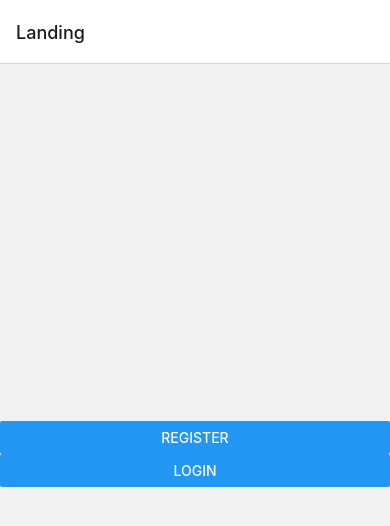
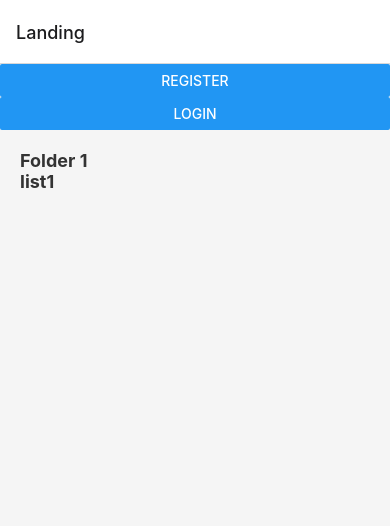
Before and after one commit to aimee4312/Doozy, a React Native app: screen / in a window 390 px wide. Shown: the top 526 px of the page. Built offline with nearby package versions, Linux system fonts and the light colour scheme; no server answers.

Commit message:
Broken side menu

```diff
--- a/components/auth/Landing.js
+++ b/components/auth/Landing.js
@@ -1,5 +1,6 @@
 import React from 'react'
 import { View, Button } from 'react-native'
+import List from './listSideMenu'
 
 export default function Landing({ navigation }) {
   return (
@@ -12,6 +13,7 @@ export default function Landing({ navigation }) {
         title="Login"
         onPress={() => navigation.navigate("Login")}
       />
+      <List/>
     </View>
   )
 }
--- /dev/null
+++ b/components/auth/listSideMenu.js
@@ -0,0 +1,250 @@
+import React, { Component, useState } from 'react';
+import {
+    LayoutAnimation,
+    StyleSheet,
+    Button,
+    View,
+    SafeAreaView,
+    Text,
+    Alert,
+    FlatList,
+    TouchableOpacity,
+    ScrollView,
+    style,
+} from 'react-native';
+
+const List = ({ listName }) => {
+    return (
+        <View style={styles.itemContainer}>
+            <Text style={styles.itemContent}>
+                {listName}
+            </Text>
+        </View>
+    )
+}
+
+
+const Folder = ({ item }) => {
+    const [expanded, setExpanded] = useState(false);
+
+    const toggleExpand = () => {
+        setExpanded(!expanded);
+    };
+
+    const renderlist = ({ list }) => (
+        <List listName={list.name} />
+    );
+
+    return (
+        <View style={styles.itemContainer}>
+            {/* <TouchableOpacity
+                onPress={toggleExpand}
+                style={styles.itemTouchable}
+            >  */}
+                <Text style={styles.itemTitle}>
+                    {item.title}
+                </Text>
+            {/* </TouchableOpacity>  */}
+            <FlatList
+                    data={item.lists}
+                    renderlist={({item}) => <View style={styles.itemContainer}>
+                                            <Text >
+                                                {item.name}
+                                            </Text>
+                                            </View> }
+
+                    //{renderlist}
+                    keyExtractor={item => item.id}
+                />
+                {/* // <Text style={styles.itemContent}>
+                //     {item.content}
+                // </Text>  */}
+
+        </View>
+    );
+};
+
+const FolderList = () => {
+    const renderItem = ({ item }) => (
+        <Folder item={item} />
+    );
+
+    return (
+
+                <View>
+                    <Text style={styles.itemTitle}>
+                        {DATA[0].title}
+                    </Text>
+                    <Text style={styles.itemTitle}>
+                        {DATA[0].lists[0].name}
+                    </Text>
+                    <FlatList
+                        data={DATA[0].lists[0]}
+                        renderlist={({item}) => <Text>
+                                                    item.name
+                                                </Text>
+                                                }
+
+                        //{renderlist}
+                        keyExtractor={item => item.id}
+                    />
+                </View>
+
+    );
+};
+
+let DATA = [
+    {
+        id: 1,
+        title: "Folder 1",
+        lists: [
+            {
+                id: 1,
+                name: "list1"
+            },
+            {
+                id: 2,
+                name: "list2"
+            }
+        ],
+        content:
+            `JavaScript (JS) is the most popular
+            lightweight, interpreted compiled
+            programming language. It can be used
+            for both Client-side as well as
+            Server-side developments. JavaScript
+            also known as a scripting language
+            for web pages.`,
+    },
+    {
+        id: 2,
+        title: "Folder 2",
+        lists: [
+            {id: 1, name: "list1"},
+            {id: 2, name: "list2"}],
+        content:
+            `A Computer Science portal for geeks.
+            It contains well written, well thought
+            and well explained computer science and
+            programming articles`,
+    },
+    {
+        id: 3,
+        title: "Folder 3",
+        lists: [
+            {id: 1, name: "list1"},
+            {id: 2, name: "list2"}],
+        content:
+            `Python is a high-level, general-purpose,
+            and very popular programming language.
+            Python programming language (latest
+            Python 3) is being used in web development,
+            Machine Learning applications, along with
+            all cutting-edge technology in Software
+            Industry.`,
+    },
+    // ...more items
+];
+
+
+const ListData = () => {
+
+
+    return (
+        <View style={styles.container}>
+            <FolderList />
+        </View>
+    );
+};
+
+const styles = StyleSheet.create({
+    container: {
+        flex: 1,
+        backgroundColor: "#f5f5f5",
+        padding: 20,
+    },
+    header: {
+        fontSize: 30,
+        fontWeight: "bold",
+        marginBottom: 20,
+        color: "green",
+        textAlign: "center",
+    },
+    subheader: {
+        fontSize: 20,
+        fontWeight: "bold",
+        marginBottom: 20,
+        textAlign: "center",
+    },
+    itemContainer: {
+        marginBottom: 15,
+        padding: 10,
+        backgroundColor: "white",
+        borderRadius: 10,
+        elevation: 3,
+    },
+    itemTouchable: {
+        borderRadius: 10,
+        overflow: "hidden",
+    },
+    itemTitle: {
+        fontSize: 18,
+        fontWeight: "bold",
+        color: "#333",
+    },
+    itemContent: {
+        marginTop: 10,
+        fontSize: 14,
+        color: "#666",
+    },
+});
+
+export default ListData;
+
+
+// ------------------------------------------------------------------------------------------------------------------------
+
+// export class List extends Component {
+//     render() {
+//         return (
+//             <View style={styles.container}>
+//                 <Button
+//                     title="Right button"
+//                     onPress={() => Alert.alert('Right button pressed')}
+//                 />
+//             </View>
+//         )
+//     }
+// }
+
+// const styles = StyleSheet.create({
+//     container: {
+//         flex: 1,
+//         justifyContent: 'center',
+//         alignItems: 'center'
+//     },
+// })
+
+// export default List
+
+// import * as React from 'react';
+// import { createDrawerNavigator } from '@react-navigation/drawer';
+// import { NavigationContainer } from '@react-navigation/native';
+
+// const Drawer = createDrawerNavigator();
+
+// export default function App() {
+//     return (
+//         <NavigationContainer>
+//             <Drawer.Navigator
+//             drawerType="front"
+//             initialRouteName="Profile"
+//             drawerContentOptions={{
+//                 activeTintColor: '#e91e63',
+//                 itemStyle: { marginVertical: 10 },
+//             }}>
+
+//             </Drawer.Navigator>
+//         </NavigationContainer>
+//     );
+// }
--- a/package.json
+++ b/package.json
@@ -14,6 +14,7 @@
     "@react-native-community/masked-view": "^0.1.11",
     "@react-native-firebase/storage": "^18.9.0",
     "@react-navigation/compat": "^5.3.20",
+    "@react-navigation/drawer": "^6.6.11",
     "@react-navigation/native": "^6.1.10",
     "@react-navigation/stack": "^6.3.21",
     "expo": "~50.0.6",
```
Also changed, not shown: components/auth/temp.js (added, +100 -0 lines), 2 other files (tests, documents, lock files or other folders).
